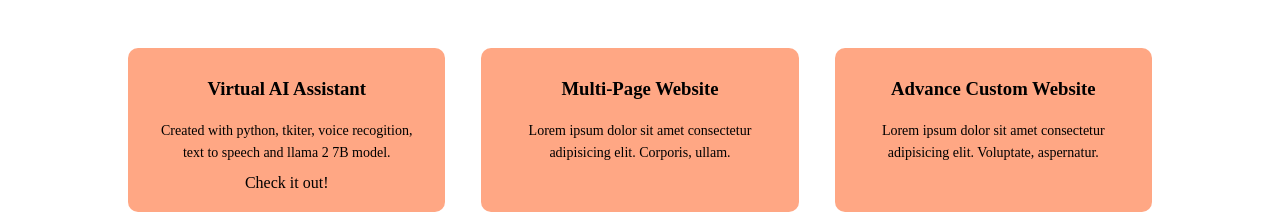
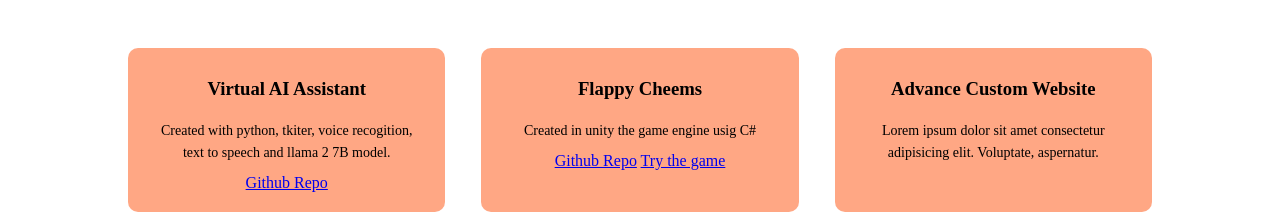
Before and after one commit to zGamingTechz/portfolioSite.github.io, a plain HTML site: page shop.html in a window 1280 px wide. Shown: the part 587-801 px from the top of the page. Drawn offline with Linux system fonts and the light colour scheme; a web font is replaced by a local one.

Commit message:
Update shop.html

```diff
--- a/shop.html
+++ b/shop.html
@@ -42,11 +42,13 @@
                 <div class="products-column">
                     <h3>Virtual AI Assistant</h3>
                     <p>Created with python, tkiter, voice recogition, text to speech and llama 2 7B model.</p>
-                    <a href"https://github.com/zGamingTechz/virtualAssistant">Check it out!</a>
+                    <a href="https://github.com/zGamingTechz/virtualAssistant">Github Repo</a>
                 </div>
                 <div class="products-column">
-                    <h3>Multi-Page Website</h3>
-                    <p>Lorem ipsum dolor sit amet consectetur adipisicing elit. Corporis, ullam.</p>
+                    <h3>Flappy Cheems</h3>
+                    <p>Created in unity the game engine usig C#</p>
+                    <a href="https://github.com/zGamingTechz/Flappy-Cheems">Github Repo</a>
+                    <a href="https://bhavyasoni.itch.io/flappy-cheems">Try the game</a>
                 </div>
                 <div class="products-column">
                     <h3>Advance Custom Website</h3>
```
